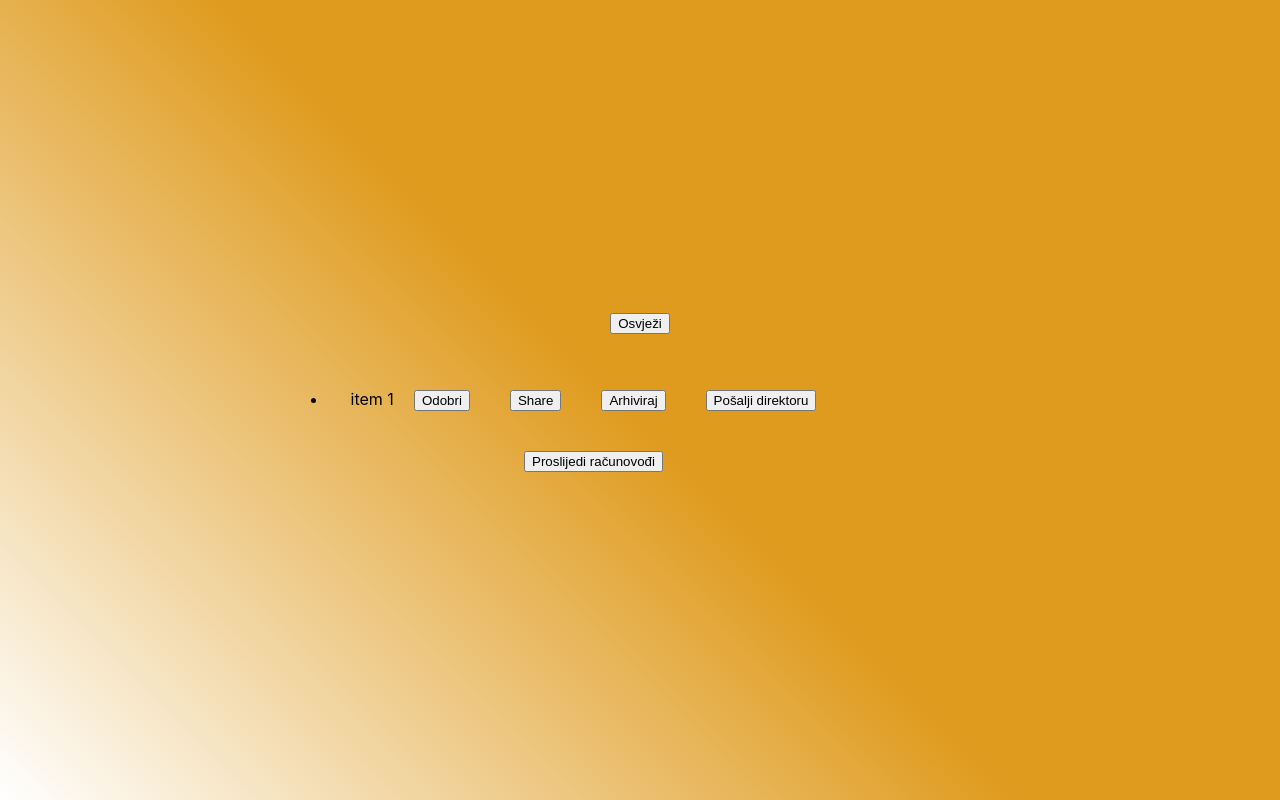
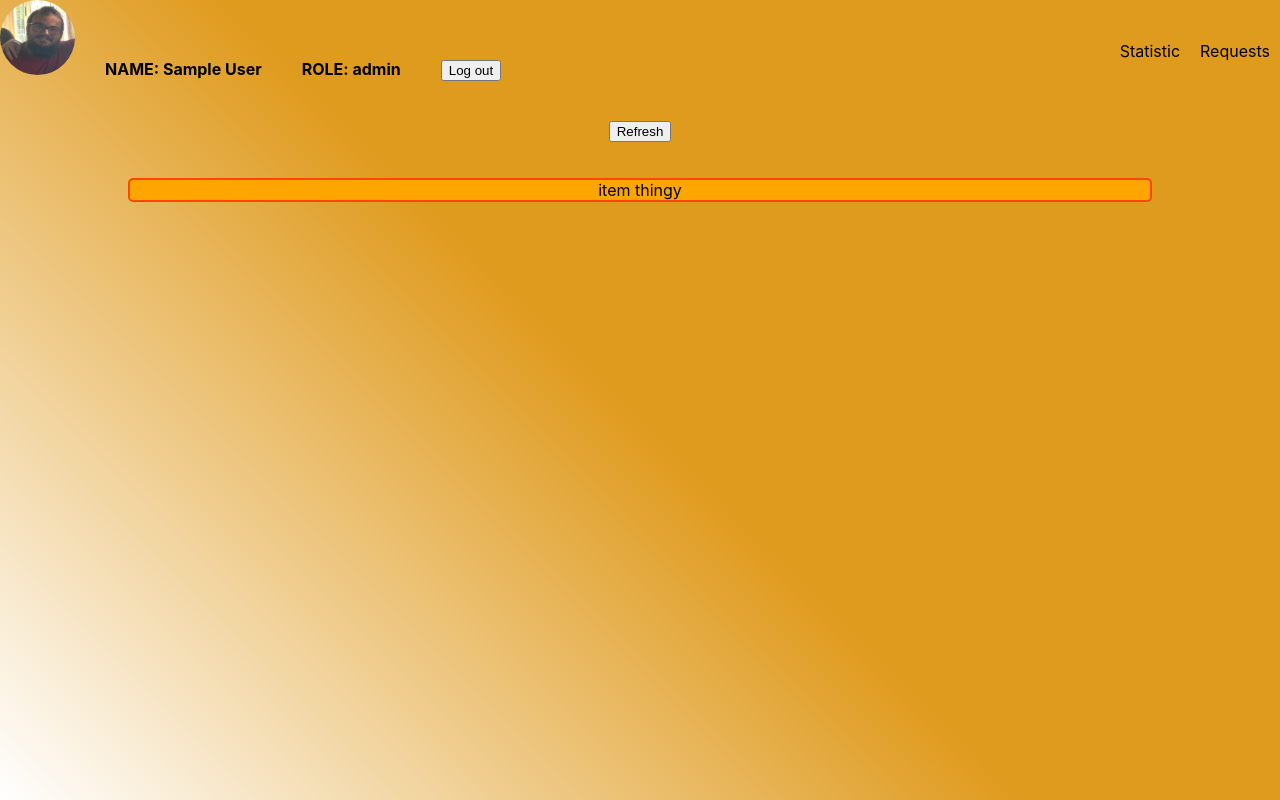
Before and after one commit to MartinAnteRogosic/PROGI_23_24-Projekt_G21_i_G22_Kompletici-Digitalizacija, a React (Create React App) app in the folder Frontend/login-register/: page /requests in a window 1280 px wide. Built offline with nearby package versions, Linux system fonts and the light colour scheme; sample sign-in values are in the browser's storage.

Commit message:
added request item component, bugfixes

```diff
--- a/Frontend/login-register/src/components/ArchiveItem.jsx
+++ b/Frontend/login-register/src/components/ArchiveItem.jsx
@@ -6,8 +6,6 @@ const ArchiveItem = ({ id }) => {
     return (
         <div className="archive-item">
             <span>{id}</span>
-            <button>Delete</button>
-            <button>Share</button>
         </div>
     );
 }
--- a/Frontend/login-register/src/components/HomePage.css
+++ b/Frontend/login-register/src/components/HomePage.css
@@ -4,7 +4,8 @@
   display: flex;
   flex-direction: column;
   align-items: center;
-  padding-top: 20px;
+  height: 100vh;
+  width: 100%;
 }
 
 .menu-bar {
--- a/Frontend/login-register/src/components/Login.jsx
+++ b/Frontend/login-register/src/components/Login.jsx
@@ -39,10 +39,10 @@ export const Login = (props) => {
 
       <form className="login-form" onSubmit={handleSubmit}>
         <label htmlFor="email">email</label>
-        <input value={email} onChange={(e) => setEmail(e.target.value)} type="email" placeholder="youremail@gmail.com" id="email" name="email" />
+        <input value={email} onChange={(e) => setEmail(e.target.value)} type="email" placeholder="youremail@gmail.com" id="email" name="email" required/>
 
         <label htmlFor="password">password</label>
-        <input value={password} onChange={(e) => setPass(e.target.value)} type="password" placeholder="*********" id="password" name="password" />
+        <input value={password} onChange={(e) => setPass(e.target.value)} type="password" placeholder="*********" id="password" name="password" required/>
 
         <button type="submit">Log In</button>
 
--- a/Frontend/login-register/src/components/Register.jsx
+++ b/Frontend/login-register/src/components/Register.jsx
@@ -60,16 +60,16 @@ export const Register = (props) => {
 
             <form className="register-form" onSubmit={handleSubmit}>
                 <label htmlFor="firstName">First name: </label>
-                <input value={firstname} onChange={(e) => setFirstName(e.target.value)} name="firstName" id="firstName" placeholder="first name" />
+                <input value={firstname} onChange={(e) => setFirstName(e.target.value)} name="firstName" id="firstName" placeholder="first name" required/>
 
                 <label htmlFor="lastName">Last name: </label>
-                <input value={lastname} onChange={(e) => setLastName(e.target.value)} name="lastName" id="lastName" placeholder="last Name" />
+                <input value={lastname} onChange={(e) => setLastName(e.target.value)} name="lastName" id="lastName" placeholder="last Name" required/>
 
                 <label htmlFor="email">Email</label>
-                <input value={email} onChange={(e) => setEmail(e.target.value)} type="email" placeholder="youremail@gmail.com" id="email" name="email"/>
+                <input value={email} onChange={(e) => setEmail(e.target.value)} type="email" placeholder="youremail@gmail.com" id="email" name="email" required/>
 
                 <label htmlFor="password">Password</label>
-                <input value={pass} onChange={(e) => setPass(e.target.value)} type="password" placeholder="*********" id="password" name="password"/>
+                <input value={pass} onChange={(e) => setPass(e.target.value)} type="password" placeholder="*********" id="password" name="password" required/>
 
                 <PasswordCheckList rules={["minLength", "specialChar", "number", "capital"]}
                                     minLength={6}
--- /dev/null
+++ b/Frontend/login-register/src/components/RequestItem.css
@@ -0,0 +1,5 @@
+.request-item {
+    background-color: orange;
+    border: 2px solid orangered;
+    border-radius: 5px;
+}
--- /dev/null
+++ b/Frontend/login-register/src/components/RequestItem.jsx
@@ -0,0 +1,30 @@
+import React from "react";
+import './RequestItem.css';
+
+const RequestItem = () => {
+    const userinfo = JSON.parse(sessionStorage.getItem("user"));
+
+    const user = {
+        firstName: userinfo.firstName,
+        lastName: userinfo.lastName,
+        role: userinfo.role,
+    };
+
+    return (
+        <div className="request-item">
+            <span>item thingy</span>
+            {user.role == 'REVISOR' ?
+            <div><button>Verify</button>
+            <button>Send to accountant</button></div> : null}
+            {user.role == 'ACCOUNTANT' ?
+            <div><button>Archive document</button>
+            <button>Get signature</button></div> : null}
+            {user.role == 'DIRECTOR' ?
+            <div><button>Share</button>
+            <button>Sign</button></div> : null}
+        </div>
+    );
+
+};
+
+export default RequestItem;
--- /dev/null
+++ b/Frontend/login-register/src/components/RequestsPage.css
@@ -0,0 +1,13 @@
+.requests-container {
+    height: 100vh;
+    width: 100%;
+}
+
+.request-items {
+    list-style-type: none;
+    padding: 0;
+    display: flex;
+    flex-direction: column;
+    align-items: center;
+    gap: 30px;
+}
--- a/Frontend/login-register/src/components/RequestsPage.jsx
+++ b/Frontend/login-register/src/components/RequestsPage.jsx
@@ -1,28 +1,43 @@
-import React, { useContext, useEffect } from "react";
-import { userContext } from "../userContext";
-
-const showRequests = () => {
-
-};
+import React from "react";
+import { API } from "../api";
+import RequestItem from "./RequestItem";
+import Header from "./Header";
+import './RequestsPage.css';
 
 const RequestsPage = () => {
-    useEffect(() => {
-        const handleRequestRoute = () => {
-            showRequests();
+    const userinfo = JSON.parse(sessionStorage.getItem("user"));
+
+    const user = {
+        firstName: userinfo.firstName,
+        lastName: userinfo.lastName,
+        role: userinfo.role,
+    };
+
+    const config = {
+    headers: {
+        Authorization: "Bearer " + userinfo.accessToken,
+        "Access-Control-Allow-Origin": "*",
+        },
+    };
+
+    async function getRequests() {
+        try {
+            //if logged-in user is revisor, send request for all documents and photos where verifierID == revisor's ID
+            //if logged-in user is accountant, send request for all documents and photos where verified == true, archived == false and documentType == accountant's type
+            //if logged-in user is director, send request for all documents and photos where signatureFromID == director's ID and signed == false
+          const res = await API.get("", config);
+        } catch (err) {
+          console.log(err);
         }
-    })
-    const { user } = useContext(userContext);
+      }
 
     return (
-        <div>
-            <button onClick={showRequests}>Osvježi</button>
-            <ul>
-                <li>item 1
-                    <button>Odobri</button>
-                    <button>Share</button>
-                    <button>Arhiviraj</button>
-                    <button>Pošalji direktoru</button>
-                    <button>Proslijedi računovođi</button>
+        <div className="requests-container">
+            <Header />
+            <button onClick={getRequests}>Refresh</button>
+            <ul className="request-items">
+                <li>
+                    <RequestItem />
                 </li>
             </ul>
         </div>
```
